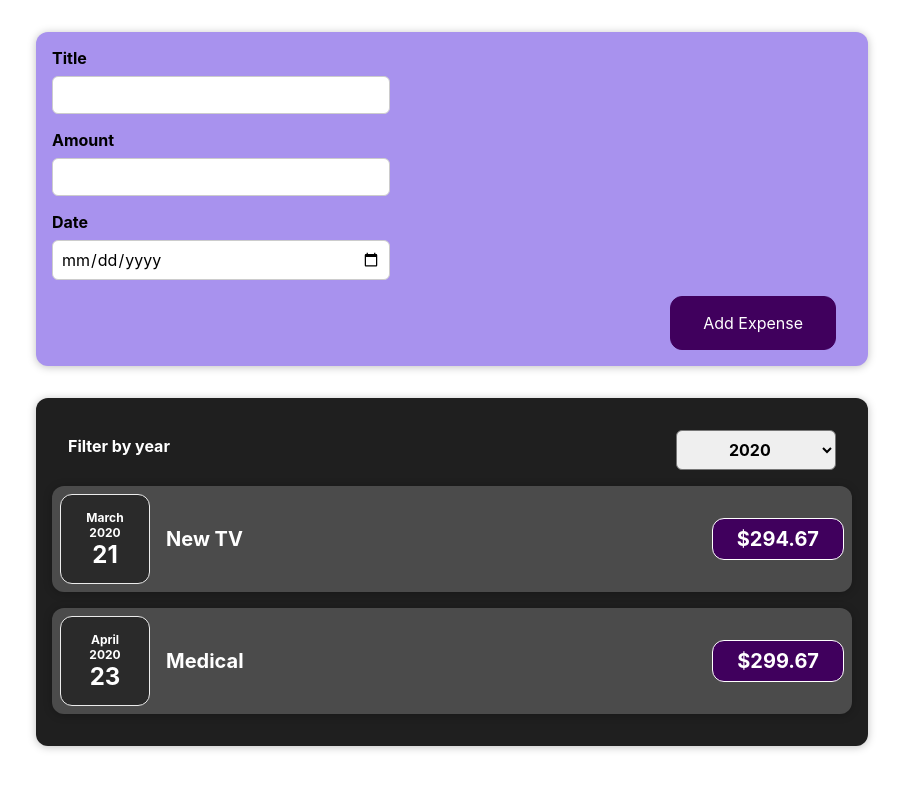
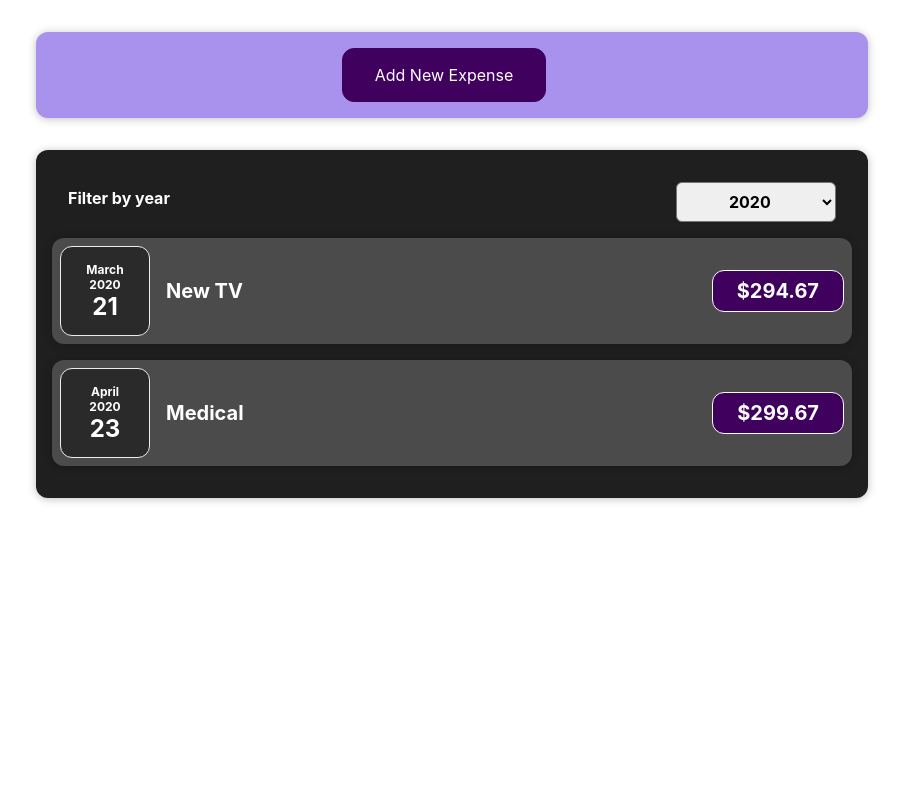
Before and after one commit to towficaziz/react-com-guide, a React (Create React App) app: page / in a window 1280 px wide. Shown: the top 790 px of the page, without its empty margins (188-1091 px from the left). Built offline with nearby package versions, Linux system fonts and the light colour scheme.

Commit message:
Add conditional content

```diff
--- a/src/components/NewExpense/ExpenseForm.js
+++ b/src/components/NewExpense/ExpenseForm.js
@@ -102,6 +102,7 @@ const ExpenseForm = (props) => {
         </div>
       </div>
       <div className="new-expense__actions">
+        <button type="button" onClick={props.onCancel}>Cancel</button>
         <button type="submit">Add Expense</button>
       </div>
     </form>
--- a/src/components/NewExpense/NewExpense.js
+++ b/src/components/NewExpense/NewExpense.js
@@ -1,20 +1,39 @@
-import React from "react";
-import './NewExpense.css';
-import ExpenseForm from './ExpenseForm.js';
+import React, { useState } from "react";
+import "./NewExpense.css";
+import ExpenseForm from "./ExpenseForm.js";
 
-const NewExpense = (props) =>{
-    const saveExpenseDataHandler = (enteredExpenseData) =>{
-        const expenseData = {
-            ...enteredExpenseData,
-            id: Math.random().toString()
-        };
-        props.onAddExpense(expenseData);
+const NewExpense = (props) => {
+  const [isEditing, setIsEditing] = useState();
+  const saveExpenseDataHandler = (enteredExpenseData) => {
+    const expenseData = {
+      ...enteredExpenseData,
+      id: Math.random().toString(),
     };
+    props.onAddExpense(expenseData);
+    setIsEditing(false);
+  };
 
-    return ( <div className="new-expense">
-        <ExpenseForm onSaveExpenseData={saveExpenseDataHandler} />
+  const startEditingHandler = () => {
+    setIsEditing(true);
+  };
+
+  const stopEditingHandler = () => {
+    setIsEditing(false);
+  };
+
+  return (
+    <div className="new-expense">
+      {!isEditing && (
+        <button onClick={startEditingHandler}>Add New Expense</button>
+      )}
+      {isEditing && (
+        <ExpenseForm
+          onSaveExpenseData={saveExpenseDataHandler}
+          onCancel={stopEditingHandler}
+        />
+      )}
     </div>
-    );
-}
+  );
+};
 
 export default NewExpense;
```
